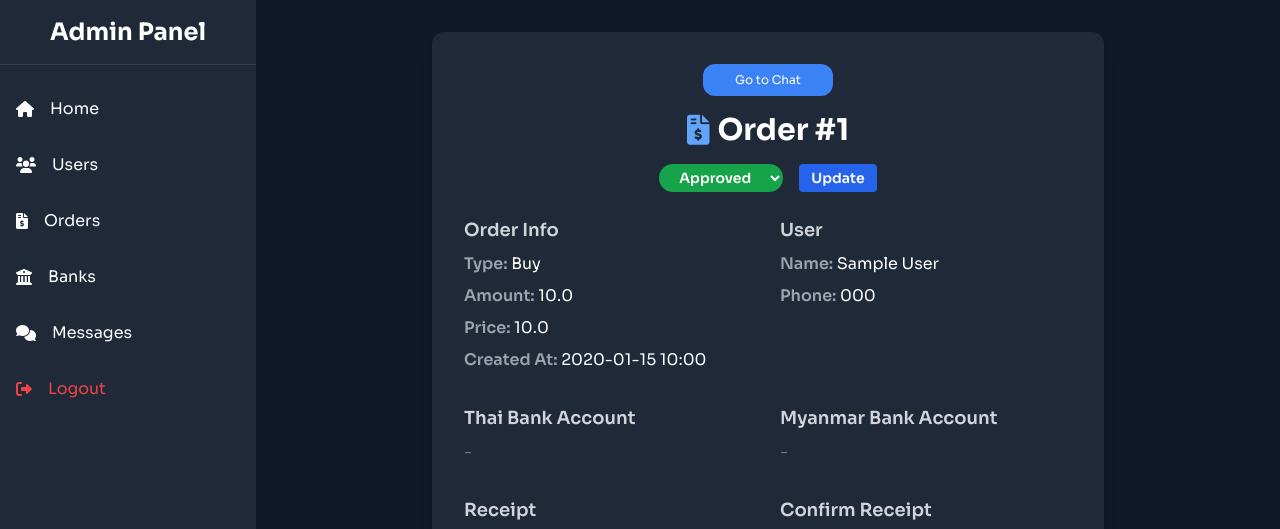
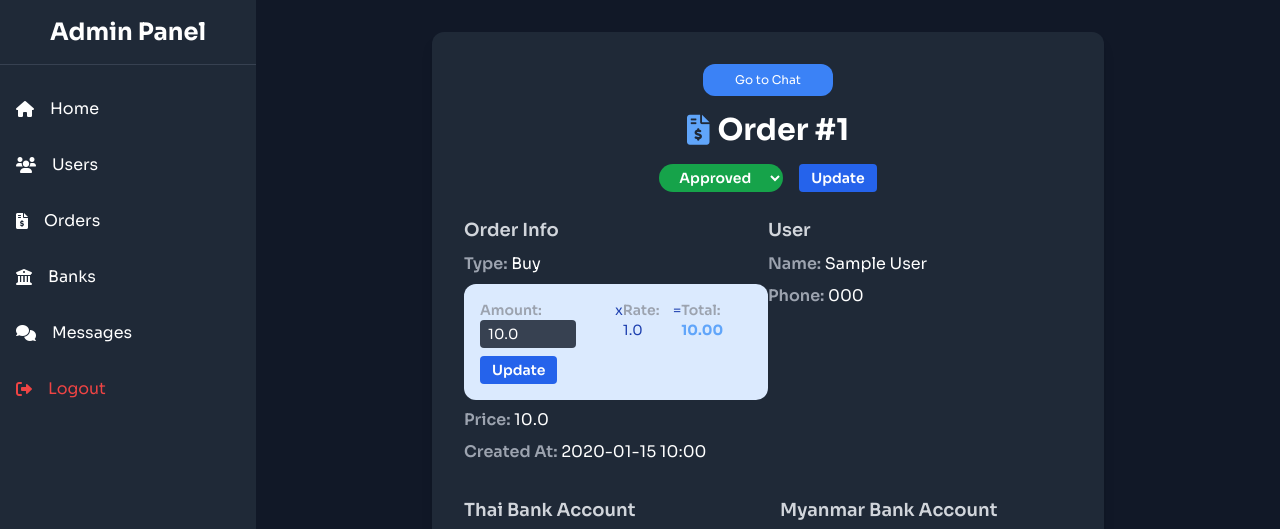
Before and after one commit to zwehtet-dev/inifinity-tg-bot-backend, a Flask app: page /orders/1 in a window 1280 px wide. Shown: the top 529 px of the page. Run offline with Flask 2, Linux system fonts and the light colour scheme; the visitor is signed in with stand-in values (Sample User, id 1); tables that the repository leaves empty hold one stand-in row (values such as "Sample post"); some libraries are stand-ins or nearby versions.

Commit message:
Rate Calculating in Admin

```diff
--- a/routes/orders.py
+++ b/routes/orders.py
@@ -1,6 +1,6 @@
 from flask import Blueprint, render_template, url_for, redirect, request, flash
 from datetime import datetime
-from models import db, Order, User, ThaiBankAccount, MyanmarBankAccount
+from models import Message, db, Order, User, ThaiBankAccount, MyanmarBankAccount, ExchangeRate
 from utils import login_required
 
 orders_bp = Blueprint('orders', __name__, url_prefix='/orders')
@@ -92,7 +92,29 @@ def view_order(order_id):
         flash("Order not found.", "danger")
         return redirect(url_for('orders.index'))
 
+    exchange_rate = ExchangeRate.query.first()
+    buy_rate = exchange_rate.buy if exchange_rate else 0.0
+    sell_rate = exchange_rate.sell if exchange_rate else 0.0
+    rate = buy_rate if order.order_type == 'buy' else sell_rate
+
     if request.method == 'POST':
+        if 'amount' in request.form:
+            order.amount = request.form.get('amount', type=float)
+            db.session.commit()
+            flash("Order amount updated.", "success")
+            message = Message(
+                content=f'{order.amount} x {rate} = {order.amount * rate}',
+                chosen_option=None,
+                image=None,
+                telegram_id=order.telegram.telegram_id,
+                from_bot=True,
+                from_backend=True,
+                buttons=None,
+                seen_by_admin=False
+            )
+            print(order.telegram.telegram_id)
+            db.session.add(message)
+            return redirect(url_for('orders.view_order', order_id=order_id))
         # Update status
         if 'status' in request.form:
             new_status = request.form.get('status')
@@ -126,7 +148,7 @@ def view_order(order_id):
                 flash("Receipt uploaded.", "success")
                 return redirect(url_for('orders.view_order', order_id=order_id))
 
-    return render_template('orders/form.html', order=order)
+    return render_template('orders/form.html', order=order, buy_rate=buy_rate, sell_rate=sell_rate)
 
 @orders_bp.route('/<int:order_id>/delete', methods=['POST'])
 @login_required
--- a/templates/orders/form.html
+++ b/templates/orders/form.html
@@ -36,18 +36,53 @@
         </form>
     </div>
 
-    <div class="grid grid-cols-1 md:grid-cols-2 gap-6">
-        <div>
+    <div class="grid grid-cols-1 md:grid-cols-2">
+        <div class="gap-2">
             <h3 class="text-lg font-semibold mb-2 text-gray-300">Order Info</h3>
             <ul class="space-y-2">
                 <li>
                     <span class="font-semibold text-gray-400">Type:</span>
                     <span class="capitalize">{{ order.order_type }}</span>
                 </li>
-                <li>
-                    <span class="font-semibold text-gray-400">Amount:</span>
-                    <span>{{ order.amount }}</span>
-                </li>
+                <form method="post" class=" text-sm bg-blue-100 p-4 rounded-xl text-blue-800 items-center gap-2">
+                    <div class="flex">
+                    <li>
+                        <span class="font-semibold text-gray-400">Amount:</span>
+                        <input type="number" step="0.01" name="amount" value="{{ order.amount }}" class="px-2 py-1 rounded bg-gray-700 text-white w-24" id="amount-input">
+                    </li>
+                    <p>x</p>
+                    <li>
+                        <span class="font-semibold text-gray-400">Rate:</span>
+                        <span id="rate-value">
+                            {% if order.order_type == 'buy' %}
+                                {{ buy_rate }}
+                            {% else %}
+                                {{ sell_rate }}
+                            {% endif %}
+                        </span>
+                    </li>
+                    <p>=</p>
+                    <li>
+                        <span class="font-semibold text-gray-400">Total:</span>
+                        <span id="total-value" class="font-bold text-blue-400">
+                            {{ "%.2f"|format(order.amount * (buy_rate if order.order_type == 'buy' else sell_rate)) }}
+                        </span>
+                    </li>
+                    </div>
+                    <button type="submit" class="mt-2 block px-3 py-1 bg-blue-600 text-white rounded hover:bg-blue-700 text-sm font-semibold">
+                        Update
+                    </button>
+                </form>
+                <script>
+                    const amountInput = document.getElementById('amount-input');
+                    const rateValue = document.getElementById('rate-value');
+                    const totalValue = document.getElementById('total-value');
+                    amountInput.addEventListener('input', function() {
+                        const amount = parseFloat(amountInput.value) || 0;
+                        const rate = parseFloat(rateValue.textContent) || 0;
+                        totalValue.textContent = (amount * rate).toFixed(2);
+                    });
+                </script>
                 <li>
                     <span class="font-semibold text-gray-400">Price:</span>
                     <span>{{ order.price }}</span>
```
Also changed, not shown: templates/home.html (+8 -2 lines).
